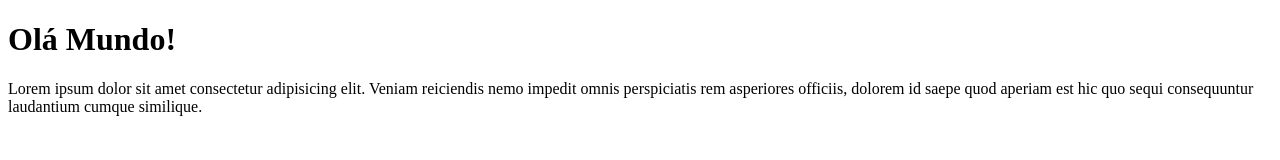
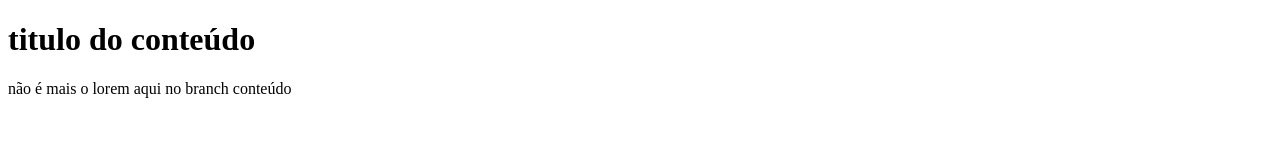
Before and after one commit to stevensonsda/Primeiro, a plain HTML site: page site_teste/index.html in a window 1280 px wide. Drawn offline with Linux system fonts and the light colour scheme.

Commit message:
alt conteudo 01

```diff
--- a/site_teste/index.html
+++ b/site_teste/index.html
@@ -6,7 +6,7 @@
     <title>Document</title>
 </head>
 <body>
-    <h1>Olá Mundo!</h1>
-    <p>Lorem ipsum dolor sit amet consectetur adipisicing elit. Veniam reiciendis nemo impedit omnis perspiciatis rem asperiores officiis, dolorem id saepe quod aperiam est hic quo sequi consequuntur laudantium cumque similique.</p>
+    <h1>titulo do conteúdo</h1>
+    <p>não é mais o lorem aqui no branch conteúdo</p>
 </body>
 </html>
```
